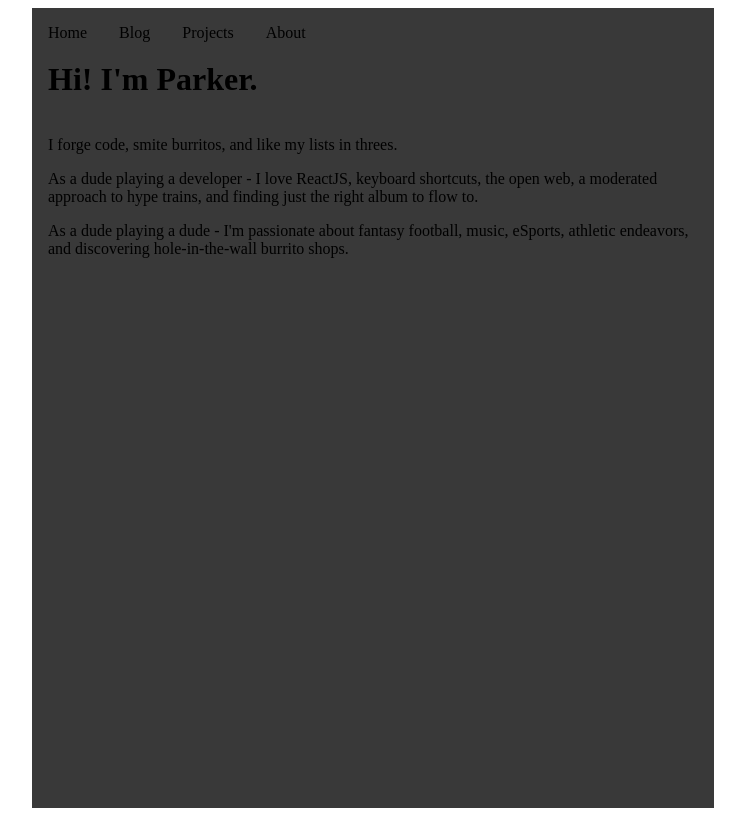
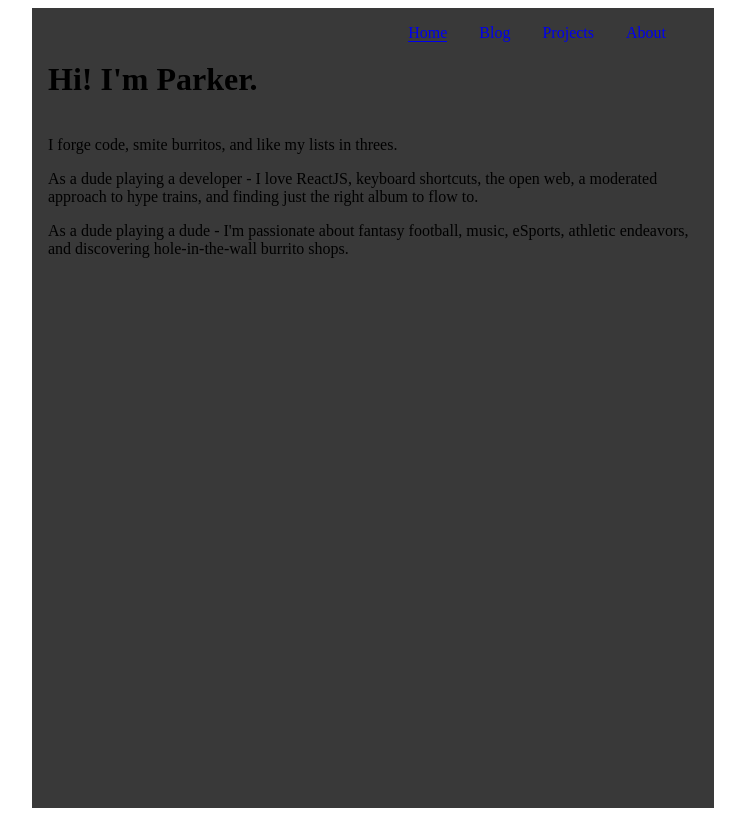
Before and after one commit to HeyParkerJ/heyparkerj, a Gatsby site: page / in a window 1280 px wide. Shown: the whole page, without its empty margins (267-1012 px from the left). Built offline with nearby package versions, Linux system fonts and the light colour scheme; Gatsby itself is replaced by a stand-in of ours.

Commit message:
stylize and implement nav functionality

```diff
--- a/src/components/header.js
+++ b/src/components/header.js
@@ -1,18 +1,38 @@
 import React from "react"
+import { Link } from "gatsby"
 import styles from './header.module.css'
 
-const NavElement = ({title}) =>
-      <li className={styles.navElement}>
-        {title}
+const NavElement = props =>
+      <li className={styles.list}>
+        <Link to={props.to}
+              className={styles.link}
+              activeClassName={styles.activeLink}
+        >
+          {props.children}
+        </Link>
       </li>
+
+const PartialNavElement = props =>
+  <li className={styles.list}>
+    <Link to={props.to}
+          className={styles.link}
+          activeClassName={styles.activeLink}
+          getProps={({ isPartiallyCurrent }) =>
+                    isPartiallyCurrent
+                    ? { className: styles.activeLink }
+                    : { className: styles.link } }
+    >
+      {props.children}
+    </Link>
+  </li>
 
 export default () => (
   <nav className={styles.header}>
     <ul className={styles.nav}>
-      <NavElement title="Home" />
-      <NavElement title="Blog" />
-      <NavElement title="Projects" />
-      <NavElement title="About" />
+      <NavElement to="/">Home</NavElement>
+      <PartialNavElement to="/blog">Blog</PartialNavElement>
+      <NavElement to="/projects">Projects</NavElement>
+      <NavElement to="/about">About</NavElement>
     </ul>
   </nav>
 )
--- a/src/components/header.module.css
+++ b/src/components/header.module.css
@@ -7,11 +7,22 @@
 
 .nav {
     display: flex;
+    justify-content: flex-end;
     list-style: none;
     color: orangeText;
     padding-left: 0;
 }
 
-.navElement {
+.list {
     margin: 0 2rem 0 0rem;
 }
+
+.link {
+    color: orangeText;
+    text-decoration: none;
+}
+
+.activeLink {
+    composes: link;
+    border-bottom: .10rem solid;
+}
```
Also changed, not shown: src/pages/about.js (added, +10 -0 lines), src/pages/blog.js (added, +10 -0 lines), src/pages/projects.js (added, +10 -0 lines).
